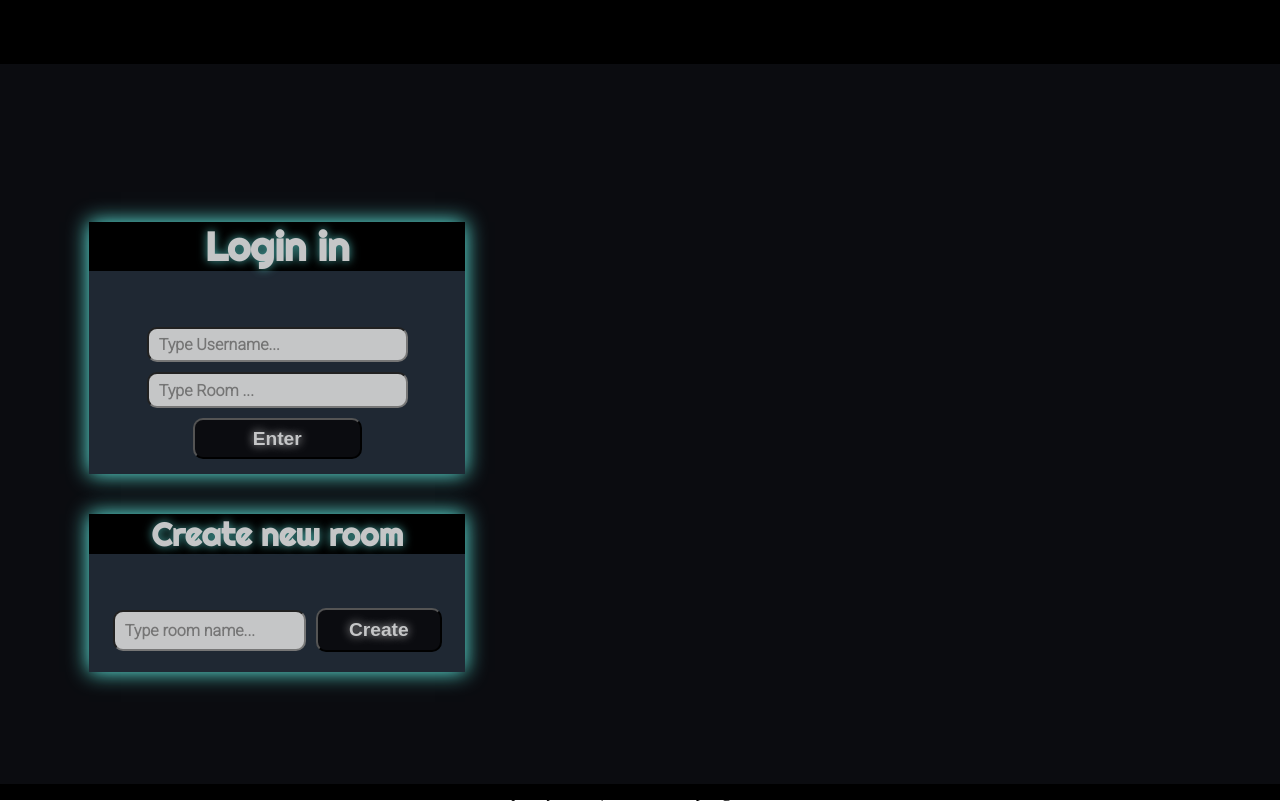
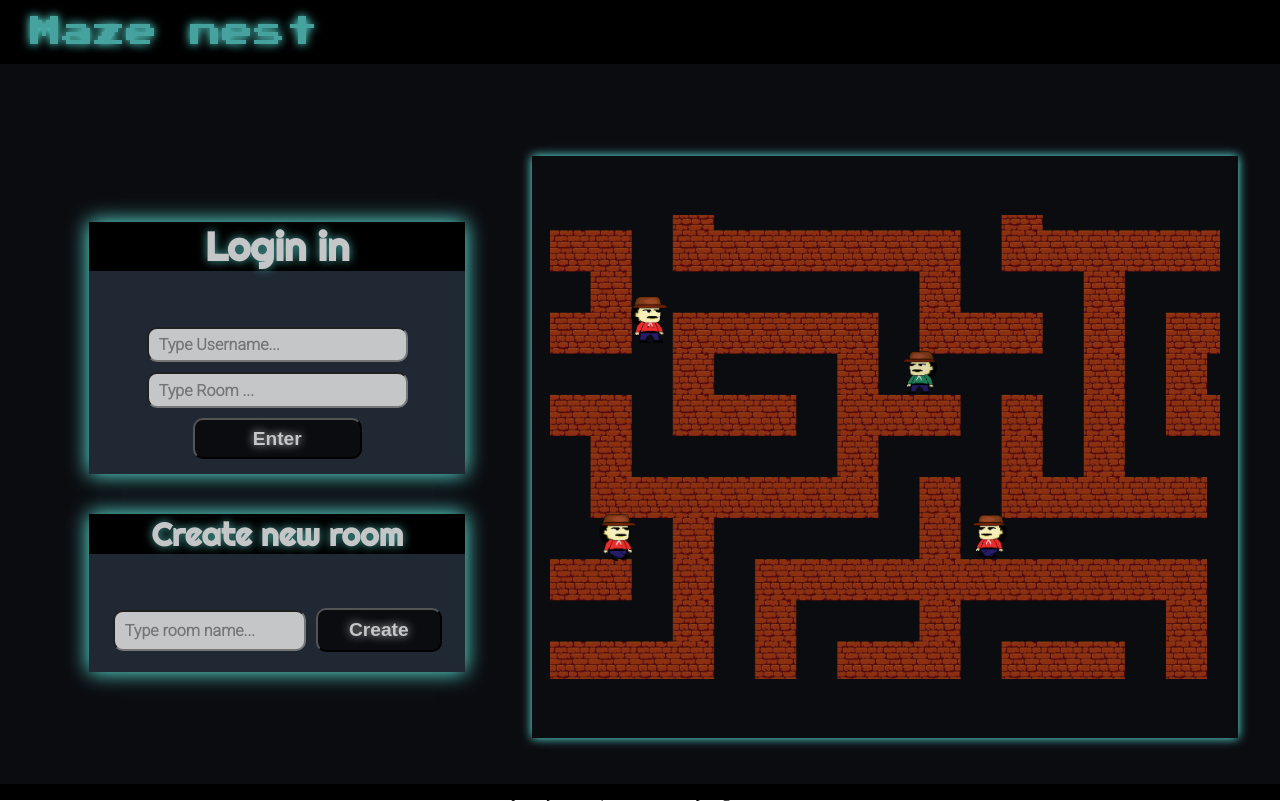
Before and after one commit to a-deep97/Maze-Nest, a Node server app: page / in a window 1280 px wide. Run offline with Node 20, Linux system fonts and the light colour scheme; some web fonts are replaced.

Commit message:
nav title , home page image added

```diff
--- a/public/css/index.css
+++ b/public/css/index.css
@@ -30,11 +30,23 @@ header{
 }
 #navbar{
     display: flex;
-    justify-content: center;
+    justify-content: flex-start;
     align-items: center;
     width: 100%;
     height: 8vh;
     background-color: black;
+}
+#nav-title{
+    display: flex;
+    align-items: center;
+    justify-content: center;
+    height: 95%;
+    margin: 0px 20px;
+    padding: 0px 10px;
+    font-size: 2rem;
+    font-family: var(--font-arcade);
+    color: var(--color5);
+    text-shadow: 0px 0px 10px var(--color4);
 }
 #main-section{
     display: flex;
@@ -191,13 +203,25 @@ header{
 }
 #info-container{
     display: flex;
+    justify-content: flex-start;
+    align-items: center;
+    flex-direction: column;
+    width: 90%;
+    height: 95%;
+    margin: 5px 10px;
+    box-shadow: 0px 0px 10px var(--color4);
+}
+#info-image{
+    display: flex;
     justify-content: center;
     align-items: center;
-    width: 90%;
-    height: 80%;
-    margin: 10px;
+    width: 100%;
+    height: 100%;
 }
-
+#info-image img{
+    max-width: 95%;
+    max-height: 95%;
+}
 #section2{
 
 }
--- a/views/index.ejs
+++ b/views/index.ejs
@@ -9,7 +9,9 @@
 </head>
 <body>
     <header></header>
-    <nav id="navbar"></nav>
+    <nav id="navbar">
+        <div id="nav-title">Maze nest</div>
+    </nav>
     <section id="main-section">
         <div id="main-heading-container"></div>
         <div id="main-container">
@@ -33,7 +35,11 @@
                     </form>
                 </div>
             </div>
-            <div id="info-container"></div>
+            <div id="info-container">
+                <div id="info-image">
+                    <img src="./media/homepageDemo.png" alt="">
+                </div>
+            </div>
         </div>
     </section>
     <section id="section2"></section>
```
Also changed, not shown: public/media/homepageDemo.png (added).
